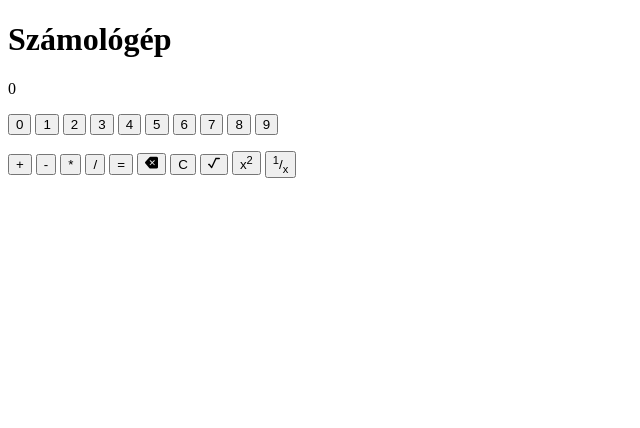
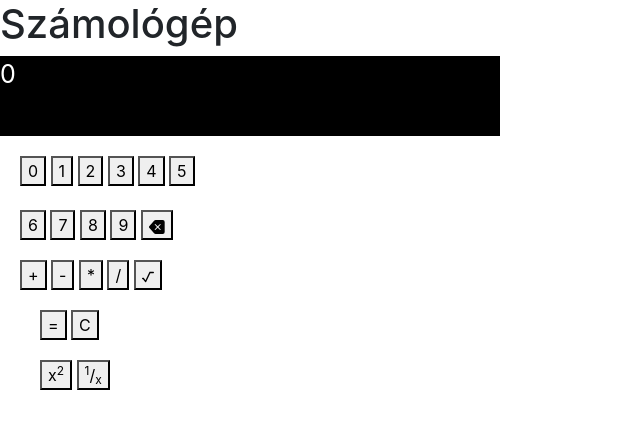
Before and after one commit to FarkasCintia/Szamologep, a plain HTML site: page index.html in a window 1280 px wide. Shown: the whole page, without its empty margins (0-640 px from the left). Drawn offline with nearby package versions, Linux system fonts and the light colour scheme.

Commit message:
fél kész

```diff
--- a/index.html
+++ b/index.html
@@ -6,17 +6,21 @@
     <meta name="viewport" content="width=device-width, initial-scale=1.0">
     <title>Számológép</title>
     <link rel="stylesheet" href="my.css">
+    <link rel="stylesheet" href="https://cdn.jsdelivr.net/npm/bootstrap@4.5.3/dist/css/bootstrap.min.css" integrity="sha384-TX8t27EcRE3e/ihU7zmQxVncDAy5uIKz4rEkgIXeMed4M0jlfIDPvg6uqKI2xXr2" crossorigin="anonymous">
 </head>
 
 <body>
     <h1>Számológép</h1>
 
     <!-- kijelző -->
+<div class="content">
+<div class = "wrapper">
     <div id="display" class="my-mb-1">
         <span id="displayNumber1">0</span>
         <span id="displayOperand"></span>
         <span id="displayNumber2"></span>
     </div>
+</div>
 
     <!-- szám gombok -->
     <div id="number-buttons-wrapper" class="my-mb-1">
@@ -25,11 +29,18 @@
         <button id="button2">2</button>
         <button id="button3">3</button>
         <button id="button4">4</button>
-        <button id="button5">5</button>
+        <button id="button5">5</button> <br> <br>
         <button id="button6">6</button>
         <button id="button7">7</button>
         <button id="button8">8</button>
         <button id="button9">9</button>
+        <button id="buttonTorol">
+            <svg width="1em" height="1em" viewBox="0 0 16 16" class="bi bi-backspace-fill" fill="currentColor"
+                xmlns="http://www.w3.org/2000/svg">
+                <path fill-rule="evenodd"
+                    d="M15.683 3a2 2 0 0 0-2-2h-7.08a2 2 0 0 0-1.519.698L.241 7.35a1 1 0 0 0 0 1.302l4.843 5.65A2 2 0 0 0 6.603 15h7.08a2 2 0 0 0 2-2V3zM5.829 5.854a.5.5 0 1 1 .707-.708l2.147 2.147 2.146-2.147a.5.5 0 1 1 .707.708L9.39 8l2.146 2.146a.5.5 0 0 1-.707.708L8.683 8.707l-2.147 2.147a.5.5 0 0 1-.707-.708L7.976 8 5.829 5.854z" />
+            </svg>
+        </button>
     </div>
 
     <!-- operandus gombok -->
@@ -38,17 +49,6 @@
         <button id="buttonMinus">-</button>
         <button id="buttonTimes">*</button>
         <button id="buttonDivide">/</button>
-        <button id="buttonEquals">=</button>
-
-        <button id="buttonTorol">
-            <svg width="1em" height="1em" viewBox="0 0 16 16" class="bi bi-backspace-fill" fill="currentColor"
-                xmlns="http://www.w3.org/2000/svg">
-                <path fill-rule="evenodd"
-                    d="M15.683 3a2 2 0 0 0-2-2h-7.08a2 2 0 0 0-1.519.698L.241 7.35a1 1 0 0 0 0 1.302l4.843 5.65A2 2 0 0 0 6.603 15h7.08a2 2 0 0 0 2-2V3zM5.829 5.854a.5.5 0 1 1 .707-.708l2.147 2.147 2.146-2.147a.5.5 0 1 1 .707.708L9.39 8l2.146 2.146a.5.5 0 0 1-.707.708L8.683 8.707l-2.147 2.147a.5.5 0 0 1-.707-.708L7.976 8 5.829 5.854z" />
-            </svg>
-        </button>
-
-        <button id="buttonAlapHelyzet">C</button>
         <button id="buttonGyökvonás">
             <svg version="1.1" id="Capa_1" xmlns="http://www.w3.org/2000/svg" xmlns:xlink="http://www.w3.org/1999/xlink"
                 x="0px" y="0px" width="12px" height="12px" viewBox="0 0 131.549 131.549"
@@ -64,15 +64,24 @@
             </svg>
         </button>
 
+    <div class="specialbutton">
+        <button id="buttonEquals">=</button>
+        <button id="buttonAlapHelyzet">C</button>
+
+    </div>
+    <div class="specialbutton2">
         <button id="buttonNégyzet">x<sup>2</sup></button>
         <button id="buttonReciprok"><sup>1</sup>/<sub>x</sub></button>
-
     </div>
+    </div>
+</div>
 
 
 
 
     <script src="my.js"></script>
+    <script src="https://code.jquery.com/jquery-3.5.1.slim.min.js" integrity="sha384-DfXdz2htPH0lsSSs5nCTpuj/zy4C+OGpamoFVy38MVBnE+IbbVYUew+OrCXaRkfj" crossorigin="anonymous"></script>
+    <script src="https://cdn.jsdelivr.net/npm/bootstrap@4.5.3/dist/js/bootstrap.bundle.min.js" integrity="sha384-ho+j7jyWK8fNQe+A12Hb8AhRq26LrZ/JpcUGGOn+Y7RsweNrtN/tE3MoK7ZeZDyx" crossorigin="anonymous"></script>
 </body>
 
 </html>
--- a/my.css
+++ b/my.css
@@ -1,3 +1,40 @@
 .my-mb-1 {
     margin-bottom: 1rem;
 }
+
+html {
+    box-sizing: border-box;
+    margin: 0;
+    padding: 0;
+}
+
+.wrapper {
+    width: 100%;
+    height: 80px;
+    border: none;
+    background-color: black;
+    color:white;
+    text-align: left;
+    font-size: 25px;
+  }
+
+  .content {
+      width: 500px;
+      height: 700px;
+  }
+
+  #number-buttons-wrapper{
+    margin: 20px;
+  }
+
+  #operand-buttons-wrapper{
+      margin: 20px;
+  }
+
+  .specialbutton{
+      margin: 20px;
+  }
+
+  .specialbutton2{
+      margin: 20px;
+  }
```
